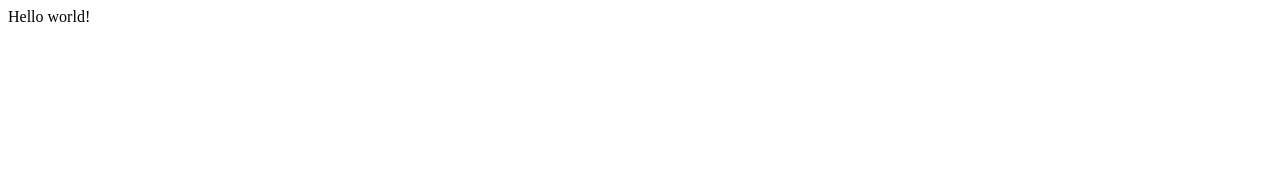
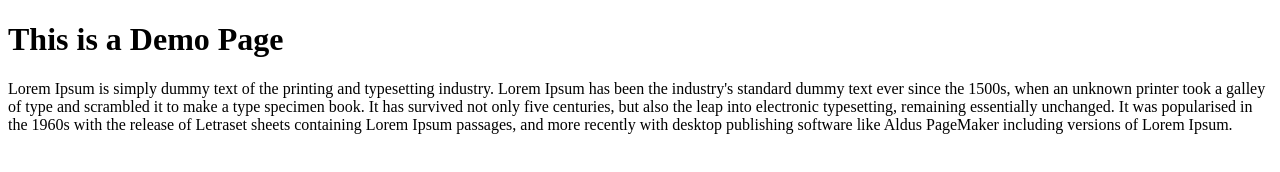
Before and after one commit to sumugapadman/Gatsby, a Gatsby site in the folder hello-world/: page / in a window 1280 px wide. Built offline with nearby package versions, Linux system fonts and the light colour scheme; Gatsby itself is replaced by a stand-in of ours.

Commit message:
Adding new pages

```diff
--- a/hello-world/src/pages/index.js
+++ b/hello-world/src/pages/index.js
@@ -1,3 +1,15 @@
 import React from "react"
 
-export default () => <div>Hello world!</div>
+export default () => {
+    return <div>
+        <h1>This is a Demo Page</h1>
+        <p>Lorem Ipsum is simply dummy text of the printing and typesetting industry.
+            Lorem Ipsum has been the industry's standard dummy text ever since the 1500s,
+            when an unknown printer took a galley of type and scrambled it to make a type
+            specimen book. It has survived not only five centuries, but also the leap
+            into electronic typesetting, remaining essentially unchanged. It was
+            popularised in the 1960s with the release of Letraset sheets containing
+            Lorem Ipsum passages, and more recently with desktop publishing software like
+            Aldus PageMaker including versions of Lorem Ipsum.</p>
+    </div>
+}
```
Also changed, not shown: hello-world/src/pages/404.js (added, +8 -0 lines), hello-world/src/pages/about.js (added, +8 -0 lines).
